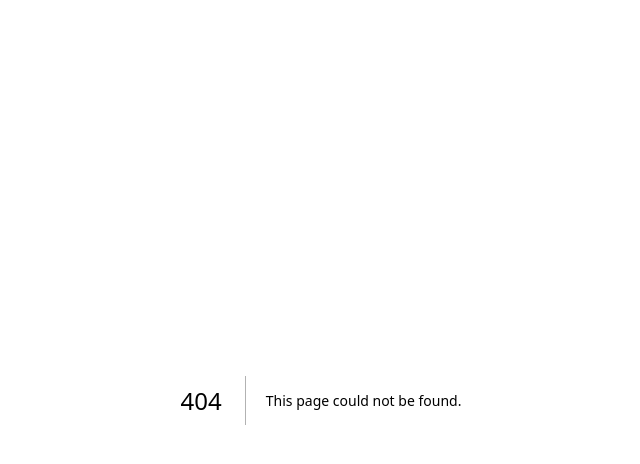
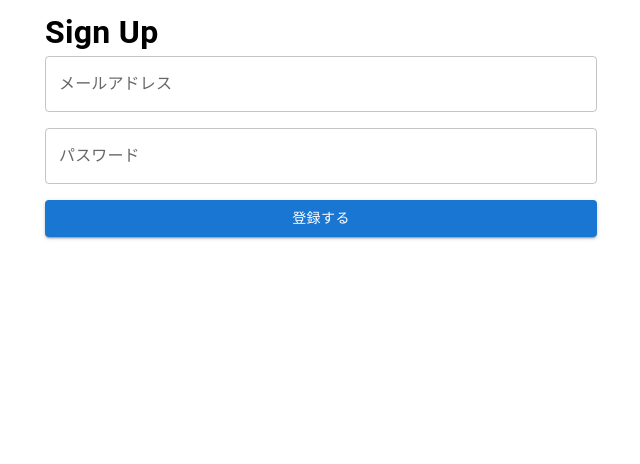
Before and after one commit to Omi354/daily-kpt, a Next.js app in the folder frontend/: page /sign_up in a window 1280 px wide. Before the commit this address had no page. Shown: the top 464 px of the page, without its empty margins (319-959 px from the left). Built offline with nearby package versions, Linux system fonts and the light colour scheme.

Commit message:
feat: ユーザー登録画面を実装しました

```diff
--- /dev/null
+++ b/frontend/src/pages/sign_up.tsx
@@ -0,0 +1,105 @@
+import {
+  Box,
+  Button,
+  Container,
+  Stack,
+  TextField,
+  Typography,
+} from '@mui/material'
+import axios, { AxiosError, AxiosResponse } from 'axios'
+import { NextPage } from 'next'
+import { useRouter } from 'next/router'
+import { useForm, SubmitHandler, Controller } from 'react-hook-form'
+
+type SignInFormData = {
+  email: string
+  password: string
+}
+
+const SignUp: NextPage = () => {
+  const router = useRouter()
+
+  const { handleSubmit, control } = useForm<SignInFormData>({
+    defaultValues: {
+      email: '',
+      password: '',
+    },
+  })
+
+  const validationRules = {
+    email: {
+      required: 'メールアドレスを入力してください',
+      pattern: {
+        value:
+          /^[a-zA-Z0-9_+-]+(.[a-zA-Z0-9_+-]+)*@([a-zA-Z0-9][a-zA-Z0-9-]*[a-zA-Z0-9]*\.)+[a-zA-Z]{2,}$/,
+        message: '正しい形式のメールアドレスを入力してください。',
+      },
+    },
+    password: {
+      required: 'パスワードを入力してください',
+    },
+  }
+
+  const onSubmit: SubmitHandler<SignInFormData> = (data) => {
+    const url = process.env.NEXT_PUBLIC_API_BASE_URL + '/auth'
+    const headers = { 'Content-Type': 'application/json' }
+
+    axios({ method: 'POST', url: url, headers: headers, data: data })
+      .then((res: AxiosResponse) => {
+        localStorage.setItem('access-token', res.headers['access-token'])
+        localStorage.setItem('client', res.headers['client'])
+        localStorage.setItem('uid', res.headers['uid'])
+        router.push('/')
+      })
+      .catch((error: AxiosError) => {
+        console.log(error.message)
+      })
+  }
+
+  return (
+    <Box>
+      <Container maxWidth="sm">
+        <Box>
+          <Typography component="h2" sx={{ fontSize: 32, fontWeight: 'bold' }}>
+            Sign Up
+          </Typography>
+        </Box>
+        <Stack component="form" onSubmit={handleSubmit(onSubmit)} spacing={2}>
+          <Controller
+            name="email"
+            control={control}
+            rules={validationRules.email}
+            render={({ field, fieldState }) => (
+              <TextField
+                {...field}
+                type="text"
+                label="メールアドレス"
+                error={fieldState.invalid}
+                helperText={fieldState.error?.message}
+              />
+            )}
+          />
+          <Controller
+            name="password"
+            control={control}
+            rules={validationRules.password}
+            render={({ field, fieldState }) => (
+              <TextField
+                {...field}
+                type="password"
+                label="パスワード"
+                error={fieldState.invalid}
+                helperText={fieldState.error?.message}
+              />
+            )}
+          />
+          <Button variant="contained" type="submit">
+            登録する
+          </Button>
+        </Stack>
+      </Container>
+    </Box>
+  )
+}
+
+export default SignUp
```
